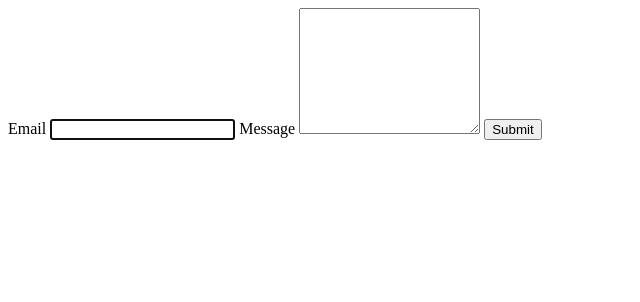
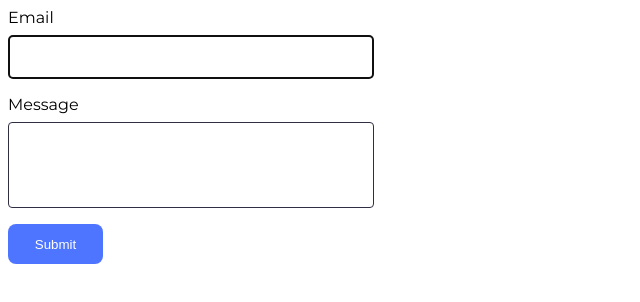
Before and after one commit to timosvint/goit-js-hw-09, a plain HTML site: page 2-form.html in a window 1280 px wide. Shown: the whole page, without its empty margins (0-640 px from the left). Drawn offline with Linux system fonts and the light colour scheme.

Commit message:
Deploying to gh-pages from @ timosvint/goit-js-hw-09@a741375bc0e6b654256b4bee38a258397af97370 🚀

```diff
--- a/2-form.html
+++ b/2-form.html
@@ -4,20 +4,25 @@
     <meta charset="UTF-8">
     <meta name="viewport" content="width=device-width, initial-scale=1.0">
     <title>Document</title>
+    <link rel="preconnect" href="https://fonts.googleapis.com">
+    <link rel="preconnect" href="https://fonts.gstatic.com" crossorigin>
+    <link href="https://fonts.googleapis.com/css2?family=Montserrat:ital,wght@0,100..900;1,100..900&display=swap"
+        rel="stylesheet">
   <script type="module" crossorigin src="/goit-js-hw-09/2-form.js"></script>
   <link rel="modulepreload" crossorigin href="/goit-js-hw-09/assets/modulepreload-polyfill-B5Qt9EMX.js">
+  <link rel="stylesheet" crossorigin href="/goit-js-hw-09/assets/2-form-DsEPZaag.css">
 </head>
 <body>
     <form class="feedback-form" autocomplete="off">
-        <label>
+        <label class="label-form">
             Email
-            <input type="email" name="email" autofocus />
+            <input class="input-form" type="email" name="email" autofocus />
         </label>
-        <label>
+        <label class="label-form">
             Message
-            <textarea name="message" rows="8"></textarea>
+            <textarea class="textarea-form" name="message" rows="8"></textarea>
         </label>
-        <button type="submit">Submit</button>
+        <button   class="button-submit" type="submit" class="button-submit">Submit</button>
         </form>
 </body>
 </html>
--- /dev/null
+++ b/assets/2-form-DsEPZaag.css
@@ -0,0 +1 @@
+.feedback-form{display:flex;flex-direction:column;justify-content:center}.button-submit{width:95px;height:40px}.label-form{font-family:Montserrat,sans-serif;display:flex;flex-direction:column;margin-bottom:16px}.input-form{width:360px;height:40px;border-radius:4px;border:1px solid;margin-top:8px;border-color:#2e2f42;color:#2e2f42}.textarea-form{color:#2e2f42;border-color:#2e2f42;margin-top:8px;width:360px;height:80px;resize:none;border-radius:4px;border:1px solid}.button-submit{border-radius:8px;color:#fff;background-color:#4e75ff;border:transparent;cursor:pointer}.button-submit:hover,.button-submit:focus{background-color:#6c8cff}
```
